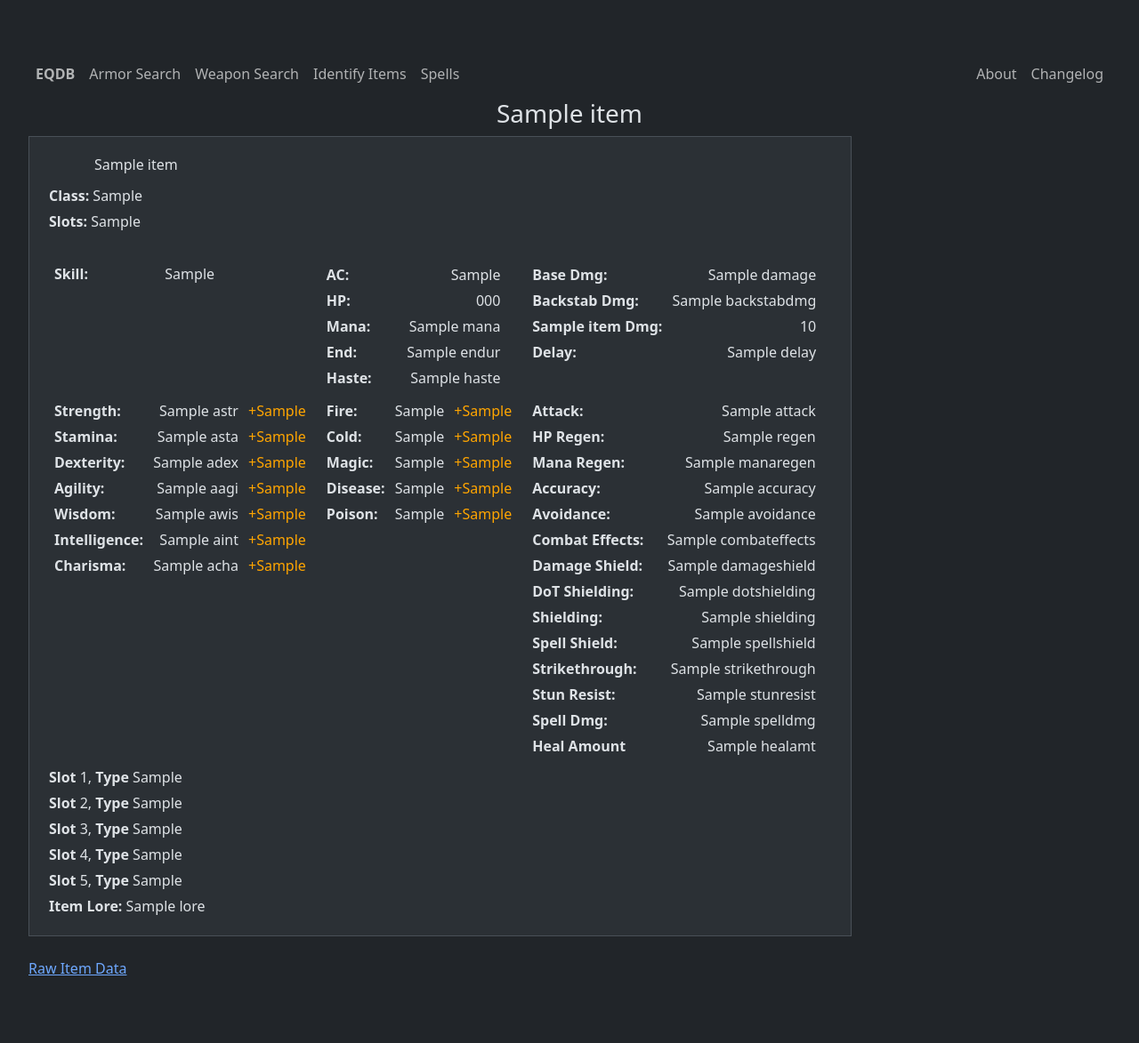
After one commit to The-Heroes-Journey-EQEMU/eqdb, a Python web app: template templates/item_detail.html in a window 1280 px wide. The commit adds this page. Shown: the top 1173 px of the page at 89% size. Run offline with Jinja, Linux system fonts and the light colour scheme; the template is opened without the code that fills it: most values are stand-ins (such as "Sample title", 1, 10 or a date in 2020); some libraries are stand-ins or nearby versions.

Commit message:
Add item_detail and item_raw

```diff
--- /dev/null
+++ b/templates/item_detail.html
@@ -0,0 +1,514 @@
+{% extends "layout.html" %}
+{% block body %}
+<script src="https://unpkg.com/@popperjs/core@2"></script>
+<script src="https://unpkg.com/tippy.js@6"></script>
+<script>
+    document.addEventListener('DOMContentLoaded', function () {
+        tippy('.spell-tooltip-link', {
+            placement: 'right',
+            flipDuration: 0,
+            content: 'Loading...',
+            allowHTML: true,
+            maxWidth: 'none',
+            onShow(instance) {
+                const url = instance.reference.dataset.url;
+                fetch(`/spell-tooltip/${encodeURIComponent(url)}`)
+                    .then(response => response.text())
+                    .then(content => {
+                        instance.setContent(content);
+                    })
+                    .catch(error => {
+                        console.error('Error fetching tooltip content:', error);
+                    });
+            },
+        });
+    });
+</script>
+<center><h3>{{item.Name}}</h3></center>
+<div class="border bg-body-tertiary p-3 mb-4 d-inline-block" id="itemstats">
+<style>
+    .item-card {
+        border: 1px solid transparent;
+        border-collapse: collapse;
+    }
+
+    .item-card td, item-card th {
+        border: 1px solid transparent;
+        vertical-align: top;
+        padding-top: 1px;
+    }
+
+    td > table {
+        width: 100%;
+        height: 100%;
+        border-collapse: collapse;
+    }
+
+    td > table td {
+        vertical-align: top;
+    }
+
+    table {
+        border-collapse: collapse;
+    }
+</style>
+    <table class='item-card'>
+        <tbody>
+        <tr>
+            <td colspan='3'>
+            <table>
+                <colgroup>
+                    <col style="width: 45px;"/>
+                </colgroup>
+                <tr>
+                    <td rowspan="5"></td>
+                    <td>{{item.Name}}</td>
+                </tr>
+            </table>
+            </td>
+        </tr>
+        <tr></tr>
+        <tr>
+            <td>
+                <b>Class:</b> {{item.class_str}}
+            </td>
+        </tr>
+        <tr>
+            <td style="max-width: 225px;">
+                <b>Slots:</b> {{item.slot_str}}
+            </td>
+        </tr>
+        <tr>
+            <td colspan="3">&nbsp;</td>
+        </tr>
+        <tr>
+            <td>
+                <table style="min-width: 150px;">
+                    <tr></tr>
+                    <tr></tr>
+                    {% if item.type_str != '__na__' %}
+                    <tr>
+                        <td><b>Skill:</b></td>
+                        <td>{{item.type_str}}</td>
+                    </tr>
+                    {% else %}
+                    <tr></tr>
+                    {% endif %}
+                </table>
+            </td>
+            <td>
+                <table style="min-width: 150px;">
+                    {% if item.ac != 0 %}
+                    <tr>
+                        <td><b>AC:</b></td>
+                        <td align="right">{{item.ac}}</td>
+                        <td align="left"></td>
+                    </tr>
+                    {% endif %}
+                    {% if item.hp != 0 %}
+                    <tr>
+                        <td><b>HP:</b></td>
+                        <td align="right">{{item.hp}}</td>
+                        <td alitn="left"></td>
+                    </tr>
+                    {% endif %}
+                    {% if item.mana != 0 %}
+                    <tr>
+                        <td><b>Mana:</b></td>
+                        <td align="right">{{item.mana}}</td>
+                        <td align="left"></td>
+                    </tr>
+                    {% endif %}
+                    {% if item.endur != 0 %}
+                    <tr>
+                        <td><b>End:</b></td>
+                        <td align="right">{{item.endur}}</td>
+                        <td align="left"></td>
+                    </tr>
+                    {% endif %}
+                    {% if item.haste != 0 %}
+                    <tr>
+                        <td><b>Haste:</b></td>
+                        <td align="right">{{item.haste}}</td>
+                        <td align="left"></td>
+                    </tr>
+                    {% endif %}
+                </table>
+            </td>
+            <td>
+                <table style="min-width: 150px;">
+                    {% if item.damage != 0 %}
+                    <tr>
+                        <td><b>Base Dmg:</b></td>
+                        <td align="right">{{item.damage}}</td>
+                        <td align="left"></td>
+                    </tr>
+                    {% else %}
+                    <tr></tr>
+                    {% endif %}
+                    {% if item.backstabdmg %}
+                    <tr>
+                        <td><b>Backstab Dmg:</b></td>
+                        <td align="right">{{item.backstabdmg}}</td>
+                        <td align="left"></td>
+                    </tr>
+                    {% endif %}
+                    {% if item.elem_dmg_name %}
+                    <tr>
+                        <td><b>{{item.elem_dmg_name}} Dmg:</b></td>
+                        <td align="right">{{item.elem_dmg_amount}}</td>
+                        <td align="left"></td>
+                    </tr>
+                     {% endif %}
+                    {% if item.delay != 0 %}
+                    <tr>
+                        <td><b>Delay:</b></td>
+                        <td align="right">{{item.delay}}</td>
+                        <td align="left"></td>
+                    </tr>
+                    {% else %}
+                    <tr></tr>
+                    {% endif%}
+                </table>
+            </td>
+        </tr>
+        <tr></tr>
+        <tr>
+            <td>
+                <table>
+                    {% if item.astr != 0 or item.heroic_str != 0 %}
+                    <tr>
+                        <td><b>Strength:</b></td>
+                        <td align="right">{{item.astr}}</td>
+                        {% if item.heroic_str != 0 %}
+                        <td align="left"><font color="Orange">+{{item.heroic_str}}</font></td>
+                        {% else %}
+                        <td align="left"></td>
+                        {% endif %}
+                    </tr>
+                    {% endif %}
+                    {% if item.asta != 0 or item.heroic_sta != 0 %}
+                    <tr>
+                        <td><b>Stamina:</b></td>
+                        <td align="right">{{item.asta}}</td>
+                        {% if item.heroic_sta != 0 %}
+                        <td align="left"><font color="Orange">+{{item.heroic_sta}}</font></td>
+                        {% else %}
+                        <td align="left"></td>
+                        {% endif %}
+                    </tr>
+                    {% endif %}
+                    {% if item.adex != 0 or item.heroic_dex != 0 %}
+                    <tr>
+                        <td><b>Dexterity:</b></td>
+                        <td align="right">{{item.adex}}</td>
+                        {% if item.heroic_dex != 0 %}
+                        <td align="left"><font color="Orange">+{{item.heroic_dex}}</font></td>
+                        {% else %}
+                        <td align="left"></td>
+                        {% endif %}
+                    </tr>
+                    {% endif %}
+                    {% if item.aagi != 0 or item.heroic_agi != 0 %}
+                    <tr>
+                        <td><b>Agility:</b></td>
+                        <td align="right">{{item.aagi}}</td>
+                        {% if item.heroic_agi != 0 %}
+                        <td align="left"><font color="Orange">+{{item.heroic_agi}}</font></td>
+                        {% else %}
+                        <td align="left"></td>
+                        {% endif %}
+                    </tr>
+                    {% endif %}
+                    {% if item.awis != 0 or item.heroic_wis != 0 %}
+                    <tr>
+                        <td><b>Wisdom:</b></td>
+                        <td align="right">{{item.awis}}</td>
+                        {% if item.heroic_wis != 0 %}
+                        <td align="left"><font color="Orange">+{{item.heroic_wis}}</font></td>
+                        {% else %}
+                        <td align="left"></td>
+                        {% endif %}
+                    </tr>
+                    {% endif %}
+                    {% if item.aint != 0 or item.heroic_int != 0 %}
+                    <tr>
+                        <td><b>Intelligence:</b></td>
+                        <td align="right">{{item.aint}}</td>
+                        {% if item.heroic_int != 0 %}
+                        <td align="left"><font color="Orange">+{{item.heroic_int}}</font></td>
+                        {% else %}
+                        <td align="left"></td>
+                        {% endif %}
+                    </tr>
+                    {% endif %}
+                    {% if item.acha != 0 or item.heroic_cha != 0 %}
+                    <tr>
+                        <td><b>Charisma:</b></td>
+                        <td align="right">{{item.acha}}</td>
+                        {% if item.heroic_cha != 0 %}
+                        <td align="left"><font color="Orange">+{{item.heroic_cha}}</font></td>
+                        {% else %}
+                        <td align="left"></td>
+                        {% endif %}
+                    </tr>
+                    {% endif %}
+                </table>
+            </td>
+            <td>
+                <table>
+                    {% if item.fr != 0 or item.heroic_fr != 0 %}
+                    <tr>
+                        <td><b>Fire:</b></td>
+                        <td align="right">{{item.fr}}</td>
+                        {% if item.heroic_fr != 0 %}
+                        <td align="left"><font color="Orange">+{{item.heroic_fr}}</font></td>
+                        {% else %}
+                        <td align="left"></td>
+                        {% endif %}
+                    </tr>
+                    {% endif %}
+                    {% if item.cr != 0 or item.heroic_cr != 0 %}
+                    <tr>
+                        <td><b>Cold:</b></td>
+                        <td align="right">{{item.cr}}</td>
+                        {% if item.heroic_cr != 0 %}
+                        <td align="left"><font color="Orange">+{{item.heroic_cr}}</font></td>
+                        {% else %}
+                        <td align="left"></td>
+                        {% endif %}
+                    </tr>
+                    {% endif %}
+                    {% if item.mr != 0 or item.heroic_mr != 0 %}
+                    <tr>
+                        <td><b>Magic:</b></td>
+                        <td align="right">{{item.mr}}</td>
+                        {% if item.heroic_mr != 0 %}
+                        <td align="left"><font color="Orange">+{{item.heroic_mr}}</font></td>
+                        {% else %}
+                        <td align="left"></td>
+                        {% endif %}
+                    </tr>
+                    {% endif %}
+                    {% if item.dr != 0 or item.heroic_dr != 0 %}
+                    <tr>
+                        <td><b>Disease:</b></td>
+                        <td align="right">{{item.dr}}</td>
+                        {% if item.heroic_dr != 0 %}
+                        <td align="left"><font color="Orange">+{{item.heroic_dr}}</font></td>
+                        {% else %}
+                        <td align="left"></td>
+                        {% endif %}
+                    </tr>
+                    {% endif %}
+                    {% if item.pr != 0 or item.heroic_pr != 0 %}
+                    <tr>
+                        <td><b>Poison:</b></td>
+                        <td align="right">{{item.pr}}</td>
+                        {% if item.heroic_pr != 0 %}
+                        <td align="left"><font color="Orange">+{{item.heroic_pr}}</font></td>
+                        {% else %}
+                        <td align="left"></td>
+                        {% endif %}
+                    </tr>
+                    {% endif %}
+                </table>
+            </td>
+            <td>
+                <table>
+                    {% if item.attack != 0 %}
+                    <tr>
+                        <td><b>Attack:</b></td>
+                        <td align='right'>{{item.attack}}</td>
+                        <td align="left"></td>
+                    </tr>
+                    {% endif %}
+                    {% if item.regen != 0 %}
+                    <tr>
+                        <td><b>HP Regen:</b></td>
+                        <td align="right">{{item.regen}}</td>
+                        <td align="left"></td>
+                    </tr>
+                    {% endif %}
+                    {% if item.manaregen != 0 %}
+                    <tr>
+                        <td><b>Mana Regen:</b></td>
+                        <td align="right">{{item.manaregen}}</td>
+                        <td align="left"></td>
+                    </tr>
+                    {% endif %}
+                    {% if item.accuracy != 0 %}
+                    <tr>
+                        <td><b>Accuracy:</b></td>
+                        <td align="right">{{item.accuracy}}</td>
+                        <td align="left"></td>
+                    </tr>
+                    {% endif %}
+                    {% if item.avoidance != 0 %}
+                    <tr>
+                        <td><b>Avoidance:</b></td>
+                        <td align="right">{{item.avoidance}}</td>
+                        <td align="left"></td>
+                    </tr>
+                    {% endif %}
+                    {% if item.combateffects|int != 0 %}
+                    <tr>
+                        <td><b>Combat Effects:</b></td>
+                        <td align="right">{{item.combateffects}}</td>
+                        <td align="left"></td>
+                    </tr>
+                    {% endif %}
+                    {% if item.damageshield != 0 %}
+                    <tr>
+                        <td><b>Damage Shield:</b></td>
+                        <td align="right">{{item.damageshield}}</td>
+                        <td align="left"></td>
+                    </tr>
+                    {% endif %}
+                    {% if item.dotshielding != 0 %}
+                    <tr>
+                        <td><b>DoT Shielding:</b></td>
+                        <td align="right">{{item.dotshielding}}</td>
+                        <td align="left"></td>
+                    </tr>
+                    {% endif %}
+                    {% if item.shielding != 0 %}
+                    <tr>
+                        <td><b>Shielding:</b></td>
+                        <td align="right">{{item.shielding}}</td>
+                        <td align="left"></td>
+                    </tr>
+                    {% endif %}
+                    {% if item.spellshield != 0 %}
+                    <tr>
+                        <td><b>Spell Shield:</b></td>
+                        <td align="right">{{item.spellshield}}</td>
+                        <td align="left"></td>
+                    </tr>
+                    {% endif %}
+                    {% if item.strikethrough != 0 %}
+                    <tr>
+                        <td><b>Strikethrough:</b></td>
+                        <td align="right">{{item.strikethrough}}</td>
+                        <td align="left"></td>
+                    </tr>
+                    {% endif %}
+                    {% if item.stunresist != 0 %}
+                    <tr>
+                        <td><b>Stun Resist:</b></td>
+                        <td align="right">{{item.stunresist}}</td>
+                        <td align="left"></td>
+                    </tr>
+                    {% endif %}
+                    {% if item.spelldmg != 0 %}
+                    <tr>
+                        <td><b>Spell Dmg:</b></td>
+                        <td align="right">{{item.spelldmg}}</td>
+                        <td align="left"></td>
+                    </tr>
+                    {% endif %}
+                    {% if item.healamt != 0 %}
+                    <tr>
+                        <td><b>Heal Amount</b></td>
+                        <td align="right">{{item.healamt}}</td>
+                        <td align="left"></td>
+                    </tr>
+                    {% endif %}
+                </table>
+            </td>
+        </tr>
+        {% if item.aug_slot_1 %}
+        <tr>
+            <td nowrap="1" colspan='3'><b>Slot</b> 1, <b>Type</b> {{item.aug_slot_1}}</td>
+        </tr>
+        {% endif %}
+        {% if item.aug_slot_2 %}
+        <tr>
+            <td nowrap="1" colspan='3'><b>Slot</b> 2, <b>Type</b> {{item.aug_slot_2}}</td>
+        </tr>
+        {% endif %}
+        {% if item.aug_slot_3 %}
+        <tr>
+            <td nowrap="1" colspan='3'><b>Slot</b> 3, <b>Type</b> {{item.aug_slot_3}}</td>
+        </tr>
+        {% endif %}
+        {% if item.aug_slot_4 %}
+        <tr>
+            <td nowrap="1" colspan='3'><b>Slot</b> 4, <b>Type</b> {{item.aug_slot_4}}</td>
+        </tr>
+        {% endif %}
+        {% if item.aug_slot_5 %}
+        <tr>
+            <td nowrap="1" colspan='3'><b>Slot</b> 5, <b>Type</b> {{item.aug_slot_5}}</td>
+        </tr>
+        {% endif %}
+        {% if item.worneffect > 0 %}
+        <tr>
+            <td nowrap="1" colspan="3"><b>Worn:</b> <a href="{{url_for('spell_detail', spell_id=item.worneffect)}}" data-url="{{item.worneffect}}" class="spell-tooltip-link">{{item.worn_name}}</a></td>
+        </tr>
+        {% endif %}
+        {% if item.proceffect > 0 %}
+        <tr>
+            <td nowrap="1" colspan='3'><b>Effect:</b> <a href="{{url_for('spell_detail', spell_id=item.proceffect)}}" data-url="{{item.proceffect}}" class="spell-tooltip-link">{{item.proc_name}}</a> (Combat)</td>
+        </tr>
+        {% if item.proclevel2 > 0 %}
+        <tr>
+            <td nowrap="1" colspan="3">Procs at level {{item.proclevel2}}</td>
+        </tr>
+        {% endif %}
+        {% endif %}
+        {% if item.clickeffect > 0 %}
+        <tr>
+            <td nowrap="1" colspan='3'><b>Effect:</b> <a href="{{url_for('spell_detail', spell_id=item.clickeffect)}}" data-url="{{item.clickeffect}}" class="spell-tooltip-link">{{item.click_name}}</a> (Click)</td>
+        </tr>
+        {% if item.clicklevel2 > 0 %}
+        <tr>
+            <td nowrap="1" colspan="3">Clickable at level {{item.clicklevel2}}</td>
+        </tr>
+        {% endif %}
+        {% endif %}
+        {% if item.focuseffect > 0 %}
+        <tr>
+            <td nowrap="1" colspan='3'><b>Effect:</b> <a href="{{url_for('spell_detail', spell_id=item.focuseffect)}}" data-url="{{item.focuseffect}}" class="spell-tooltip-link">{{item.focus_name}}</a> (Worn)</td>
+        </tr>
+        {% endif %}
+        {% if item.bardeffect > 0 %}
+        <tr>
+            <td nowrap="1" colspan='3'><b>Effect:</b> <a href="{{url_for('spell_detail', spell_id=item.bardeffect)}}" data-url="{{item.bardeffect}}" class="spell-tooltip-link">{{item.inst_name}}</a> (Worn)</td>
+        </tr>
+        {% endif %}
+        {% if "bane_body_name" in item %}
+        <tr>
+            <td nowrap="1" colspan='3'><b>Bane Dmg:</b> {{item.bane_body_name}} +{{item.bane_body_amount}}</td>
+        </tr>
+        {% endif %}
+        {% if "bane_race_name" in item %}
+        <tr>
+            <td nowrap="1" colspan='3'><b>Bane Dmg:</b> {{item.bane_race_name}} +{{item.bane_race_amount}}</td>
+        </tr>
+        {% endif %}
+        {% if item.procrate and item.proceffect > 0 %}
+        <tr>
+            <td nowrap="1" colspan='3'><b>Proc Rate:</b> {{item.procrate}}</td>
+        </tr>
+        {% endif %}
+        <tr>
+            <td nowrap="1" colspan='3'><b>Item Lore:</b> {{item.lore}}</td>
+        </tr>
+        </tbody>
+    </table>
+</div><br>
+{% if item.thj_enabled %}
+ {% if item.id < 1000000 %}
+  <a href="{{url_for('item_detail', item_id=item.id+1000000)}}">Enchanted Version</a><br>
+  <a href="{{url_for('item_detail', item_id=item.id+2000000)}}">Legendary Version</a><br>
+ {% elif 1000000 < item.id < 2000000 %}
+  <a href="{{url_for('item_detail', item_id=item.id-1000000)}}">Base Version</a><br>
+  <a href="{{url_for('item_detail', item_id=item.id+1000000)}}">Legendary Version</a><br>
+ {% else %}
+  <a href="{{url_for('item_detail', item_id=item.id-2000000)}}">Base Version</a><br>
+  <a href="{{url_for('item_detail', item_id=item.id-1000000)}}">Enchanted Version</a><br>
+ {% endif %}
+{% endif %}
+<a href="{{url_for('item_raw', item_id=item.id)}}">Raw Item Data</a>
+{% endblock %}
--- a/templates/spell_raw.html
+++ b/templates/raw_data.html
@@ -1,6 +1,10 @@
 {% extends "layout.html" %}
 {% block body %}
-<center><h2>"{{data['name']}}" Raw Data</h2></center>
+{% if 'name' in data %}
+    <center><h2>"{{data['name']}}" Raw Data</h2></center>
+{% elif 'Name' in data %}
+    <center><h2>"{{data['Name']}}" Raw Data</h2></center>
+{% endif %}
 {% set rower = namespace(value=0) %}
 <table style="width: 100%;">
     {% for key, value in data.items()|sort(attribute='0') %}
```
Also changed, not shown: eqdb.py (+13 -1 lines), logic.py (+24 -2 lines).
